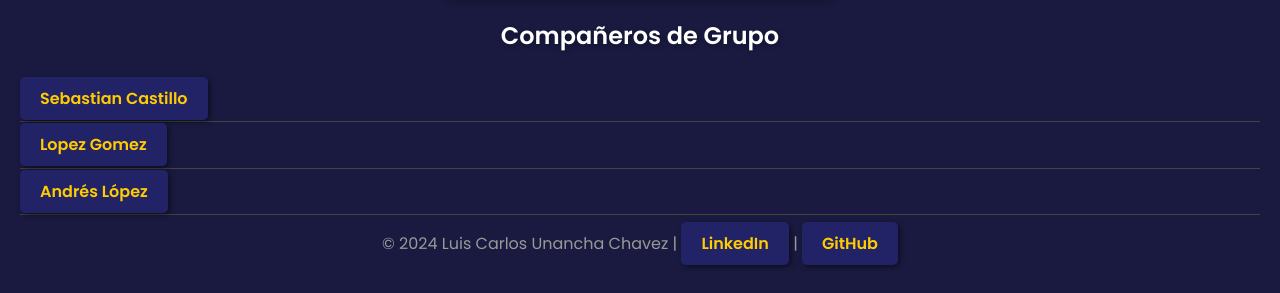
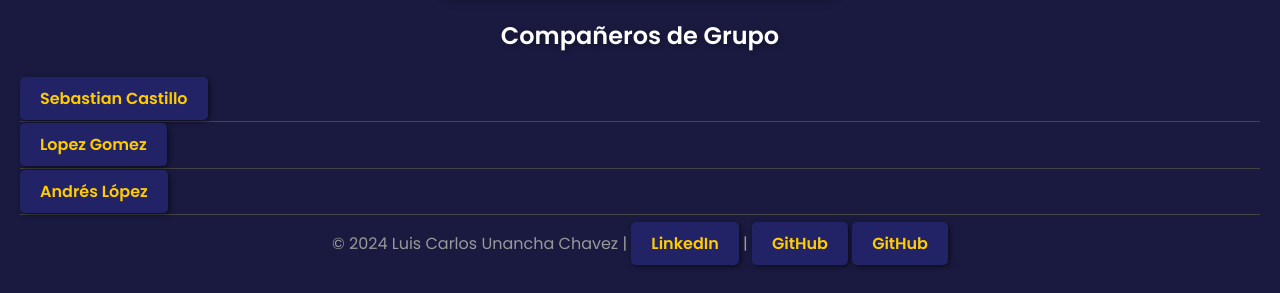
Before and after one commit to Madagio/Luis.Unancha.github.io, a plain HTML site: page index.html in a window 1280 px wide. Shown: the part 954-1247 px from the top of the page. Drawn offline with Linux system fonts and the light colour scheme.

Commit message:
Update index.html

```diff
--- a/index.html
+++ b/index.html
@@ -146,6 +146,7 @@
             &copy; 2024 Luis Carlos Unancha Chavez |
             <a href="https://www.linkedin.com/in/luis-carlos-unancha-chavez-5a4268339/" target="_blank">LinkedIn</a> |
             <a href="https://github.com/Madagio" target="_blank">GitHub</a>
+            <a href="https://www.linkedin.com/in/ecuadrosv/" target="_blank">GitHub</a>
         </p>
     </footer>
 </body>
```
